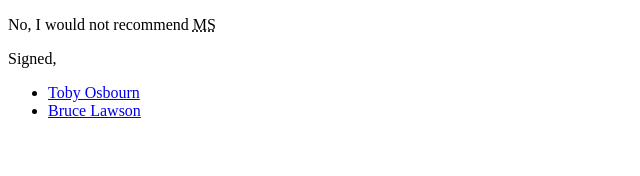
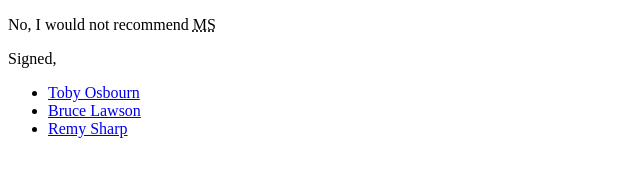
Before and after one commit to Surfndez/wouldirecommendms, a plain HTML site: page index.html in a window 1280 px wide. Shown: the whole page, without its empty margins (0-640 px from the left). Drawn offline with Linux system fonts and the light colour scheme.

Commit message:
Update index.html

```diff
--- a/index.html
+++ b/index.html
@@ -9,6 +9,7 @@
     <ul>
       <li><a href="https://tosbourn.com">Toby Osbourn</a></li>
       <li><a href="https://brucelawson.co.uk">Bruce Lawson</a></li>
+      <li><a href="https://remysharp.com">Remy Sharp</a></li>
     </ul>
   </body>
 </html>
```
